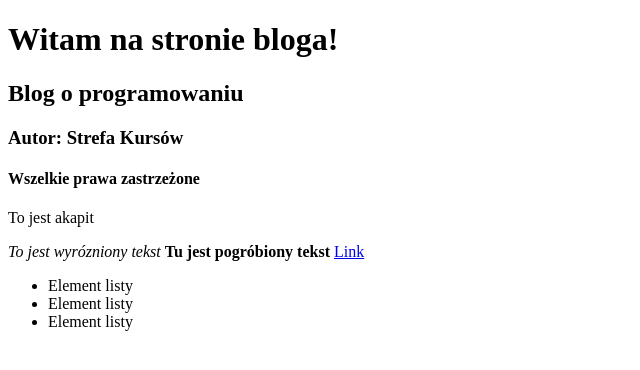
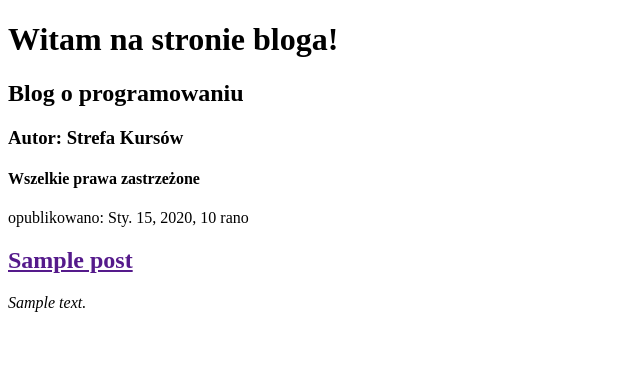
Before and after one commit to MaksymilianSzczepanski/djangoblog, a Django app: template mysite/blog/templates/blog/post_list.html in a window 1280 px wide. Shown: the top 370 px of the page, without its empty margins (0-640 px from the left). Run offline with Django 3.2, Linux system fonts and the light colour scheme; the template is opened without the code that fills it: most values are stand-ins (such as "Sample title", 1, 10 or a date in 2020).

Commit message:
Dokonalismy zmian w pliku html

```diff
--- a/mysite/blog/templates/blog/post_list.html
+++ b/mysite/blog/templates/blog/post_list.html
@@ -11,18 +11,16 @@
         <h3>Autor: Strefa Kursów</h3>
         <h4>Wszelkie prawa zastrzeżone</h4>
     </div>
+
+    {% for post in posts %}
     <div>
-        <p>To jest akapit</p>
-        <em> To jest wyrózniony tekst</em>
-        <strong>Tu jest pogróbiony tekst</strong>
-        <a href="https://strefakursow.pl">Link</a>
+        <p>opublikowano: {{ post.publish_date }}</p>
+        <h2><a href="">{{ post.title }}</a></h2>
+        <em>{{ post.text|linebreaksbr }} </em>
     </div>
+    {% endfor %}
     <div>
-        <ul>
-            <li>Element listy</li>
-            <li>Element listy</li>
-            <li>Element listy</li>
-        </ul>
+
     </div>
 
 </body>
--- a/mysite/blog/views.py
+++ b/mysite/blog/views.py
@@ -1,5 +1,7 @@
 from django.shortcuts import render
-
+from django.utils import timezone
+from .models import Post
 
 def post_list(request):
-    return render(request, 'blog/post_list.html', {})
+    posts = Post.objects.filter(publish_date__lte=timezone.now()).order_by('publish_date')
+    return render(request, 'blog/post_list.html', {'posts': posts})
```
